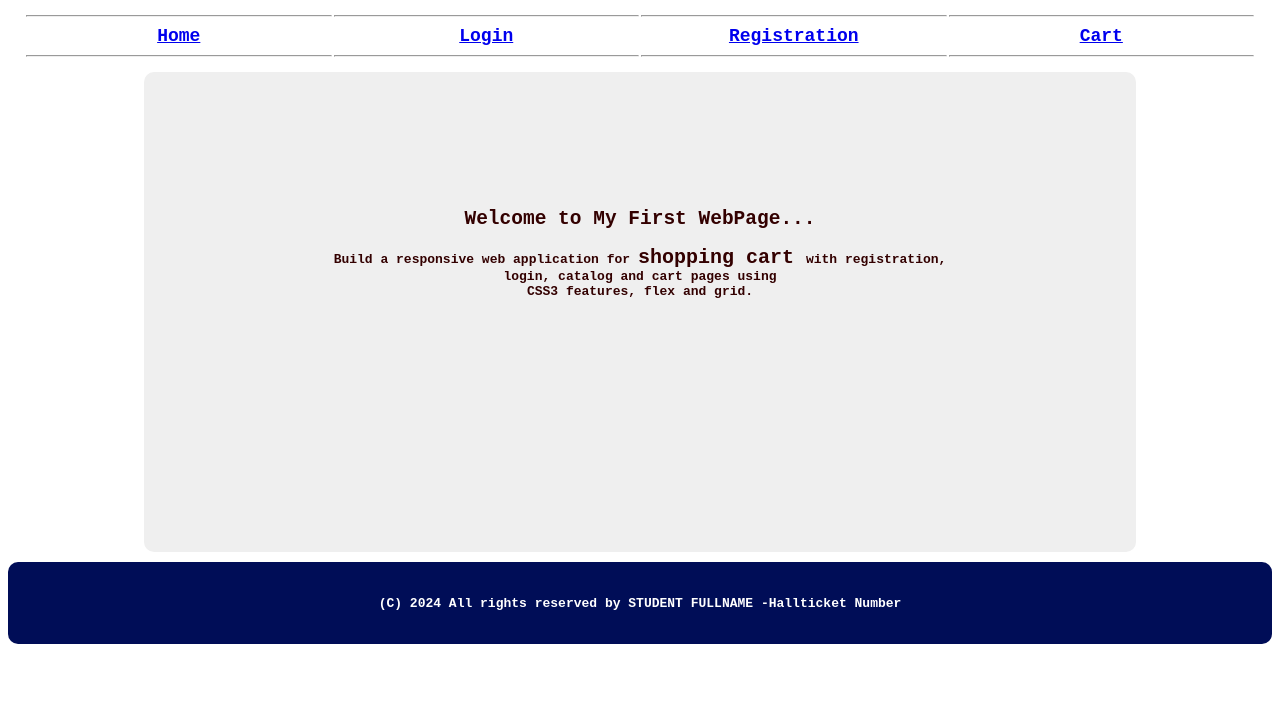
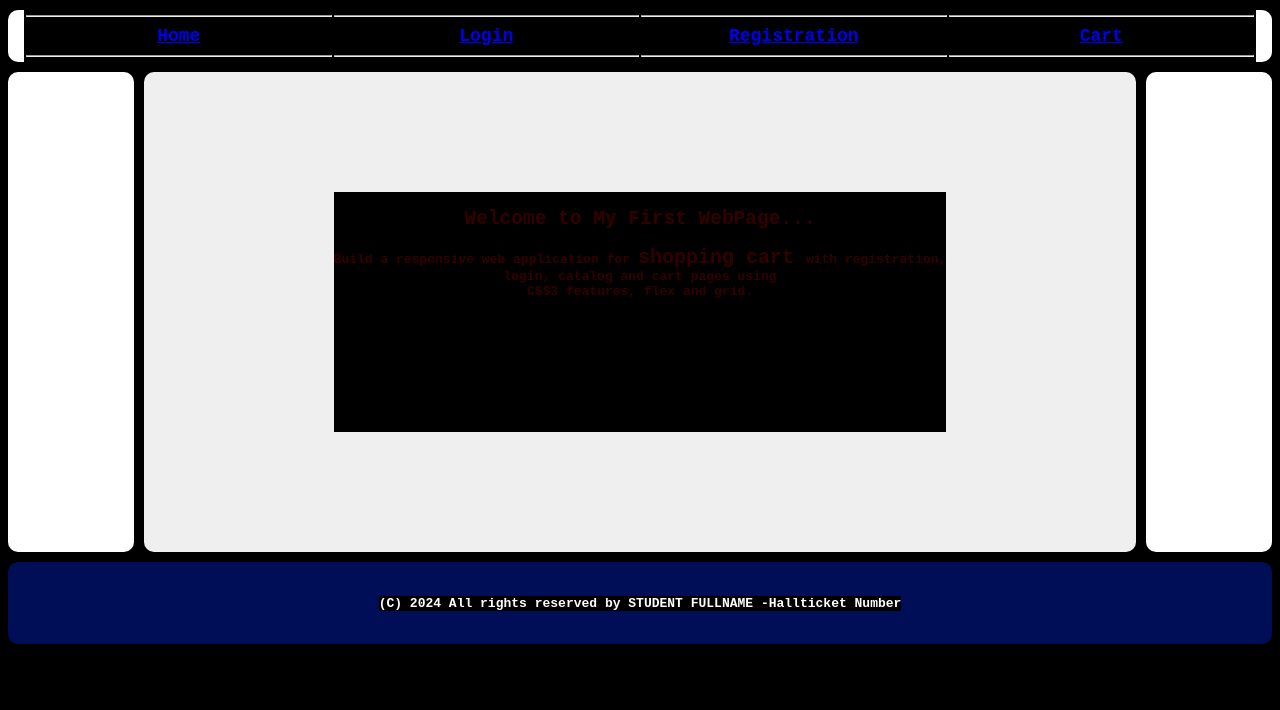
Before and after one commit to helloworld9948/NodeJS, a plain HTML site: page Cart/index.html in a window 1280 px wide. Shown: the part 90-800 px from the top of the page. Drawn offline with Linux system fonts and the light colour scheme.

Commit message:
style.css

```diff
--- a/Cart/style.css
+++ b/Cart/style.css
@@ -1,3 +1,10 @@
+*{
+    background-color: black
+}
+
+
+
+
 body {
     font-family: monospace;
 }
```
